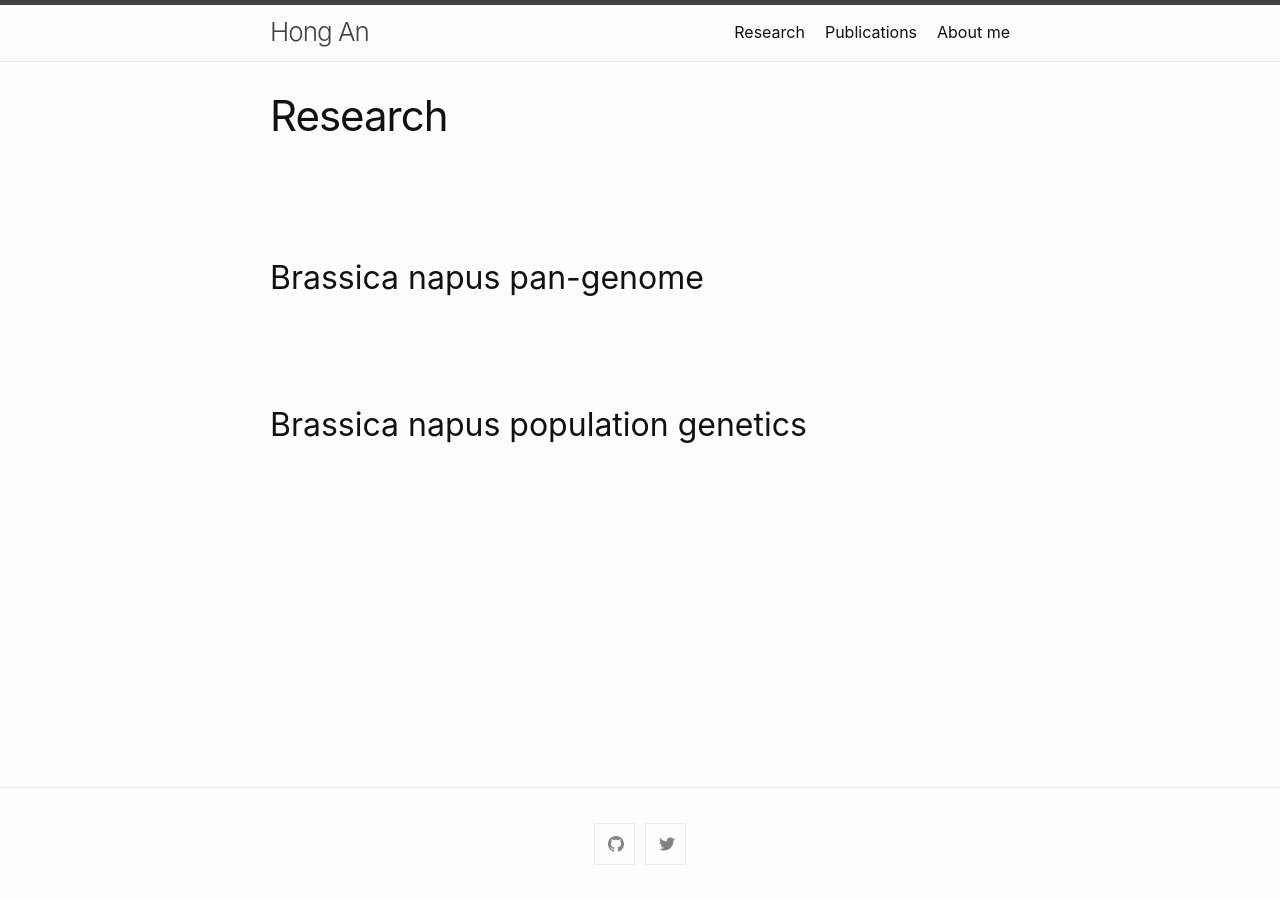
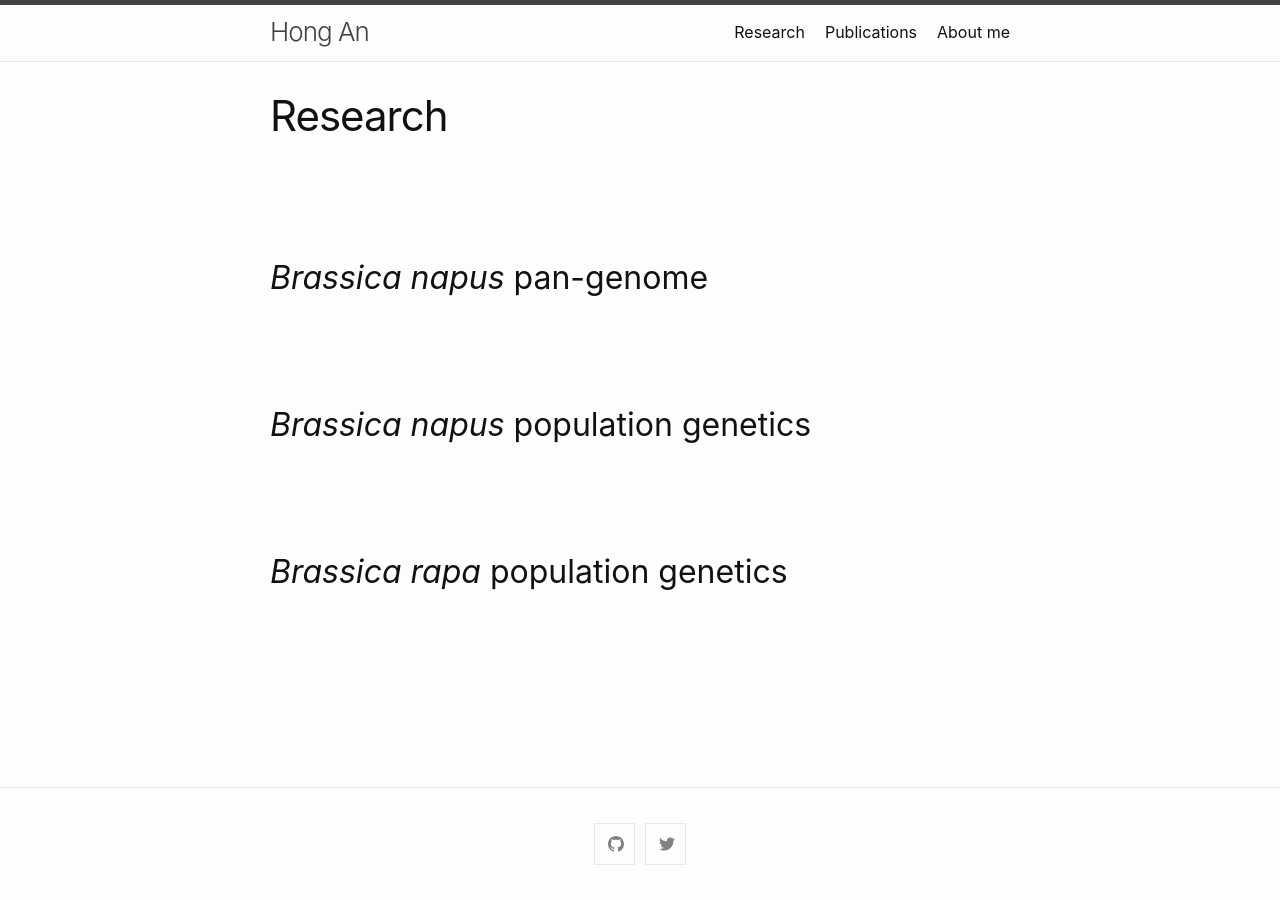
Before and after one commit to anhong11/anhong11.github.io, a Jekyll site: the page built from Research.md, in a window 1280 px wide. Built offline with Jekyll 4.4.1, drawn with Linux system fonts in a browser that asks for light colours.

Commit message:
Update Research.md

```diff
--- a/Research.md
+++ b/Research.md
@@ -5,6 +5,8 @@ permalink: /Research/
 ---
 
 ![](figures/hic.png)
-## Brassica napus pan-genome
+## _Brassica napus_ pan-genome
 ![](figures/network.jpg)
-## Brassica napus population genetics
+## _Brassica napus_ population genetics
+![](figures/rapa.png)
+## _Brassica rapa_ population genetics
```
